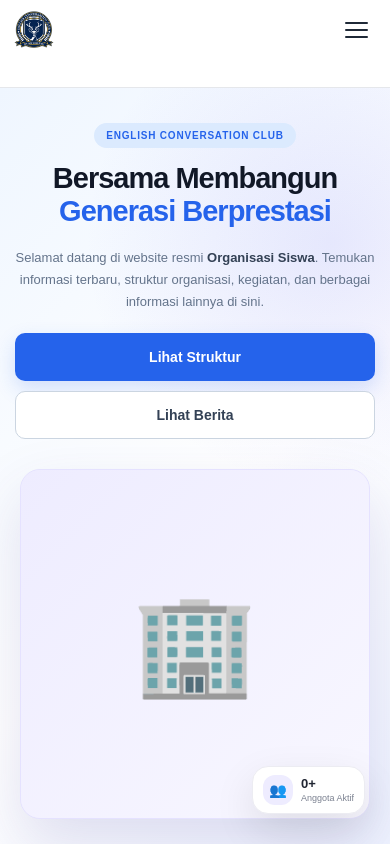
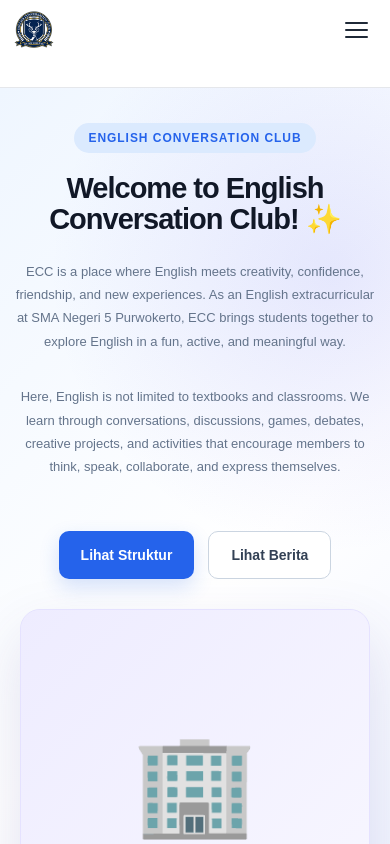
Before and after one commit to nappeeeee/ecc-organisasi, a React (Vite) app: page / in a window 390 px wide. Shown: the top 844 px of the page. Built offline with nearby package versions, Linux system fonts and the light colour scheme; no server answers; the database is empty.

Commit message:
fix tampilan home dan css

```diff
--- a/src/index.css
+++ b/src/index.css
@@ -2356,65 +2356,29 @@ select {
   }
 
   .hero-content {
-    width: 100%;
-
-    max-width: none;
-
   text-align: center;
+  display: flex;
+  flex-direction: column;
+  align-items: center;
+}
+
+.hero-content h1 {
+  text-align: center;
+}
+
+.hero-content p {
+  text-align: center;
+  max-width: 700px;
+  line-height: 1.8;
 }
 
 .hero-badge {
-    display: inline-flex;
-
-    font-size: 10px;
-
-    padding: 7px 12px;
-
-    margin-bottom: 14px;
-  }
-
-  .hero-content h1 {
-    max-width: 600px;
-
-    margin: 0 auto 18px;
-
-    font-size: 34px;
-
-    line-height: 1.15;
-  }
-
-  .hero-content h1 span {
-    display: inline;
-  }
-
-  .hero-content > p {
-    max-width: 500px;
-
-    margin: 0 auto;
-
-    font-size: 14px;
-
-    line-height: 1.7;
+  margin-left: auto;
+  margin-right: auto;
 }
 
 .hero-buttons {
-    display: flex;
-
-    flex-direction: column;
-
-    align-items: stretch;
-
-    gap: 10px;
-
-    margin-top: 25px;
-  }
-
-  .hero-buttons a {
-    width: 100%;
-
-    padding: 13px 18px;
-
-    text-align: center;
+  justify-content: center;
 }
 
   /* HERO VISUAL */
--- a/src/pages/public/Home.jsx
+++ b/src/pages/public/Home.jsx
@@ -445,41 +445,30 @@ function Home() {
 
         <div className="hero-container">
 
-
           <div className="hero-content">
 
             <span className="hero-badge">
               ENGLISH CONVERSATION CLUB
             </span>
 
-
             <h1>
-
-              Bersama Membangun
-
-              <span>
-                {" "}
-                Generasi Berprestasi
-              </span>
-
+              Welcome to English Conversation Club!{" "}
+              <span>✨</span>
             </h1>
 
+            <p>
+              ECC is a place where English meets creativity, confidence,
+              friendship, and new experiences. As an English extracurricular
+              at SMA Negeri 5 Purwokerto, ECC brings students together to
+              explore English in a fun, active, and meaningful way.
+            </p>
 
             <p>
-
-              Selamat datang di website resmi{" "}
-
-              <strong>
-                {organizationName}
-              </strong>
-
-              . Temukan informasi terbaru,
-              struktur organisasi, kegiatan,
-              dan berbagai informasi lainnya
-              di sini.
-
+              Here, English is not limited to textbooks and classrooms.
+              We learn through conversations, discussions, games, debates,
+              creative projects, and activities that encourage members to
+              think, speak, collaborate, and express themselves.
             </p>
-
 
             <div className="hero-buttons">
 
@@ -489,7 +478,6 @@ function Home() {
               >
                 Lihat Struktur
               </Link>
-
 
               <Link
                 to="/news"
@@ -501,7 +489,6 @@ function Home() {
             </div>
 
           </div>
-
 
           <div className="hero-visual">
 
@@ -524,13 +511,11 @@ function Home() {
 
             </div>
 
-
             <div className="hero-floating-card">
 
               <div className="hero-floating-icon">
                 👥
               </div>
-
 
               <div>
 
```
Lines whose indentation alone changed are shown as unchanged.
